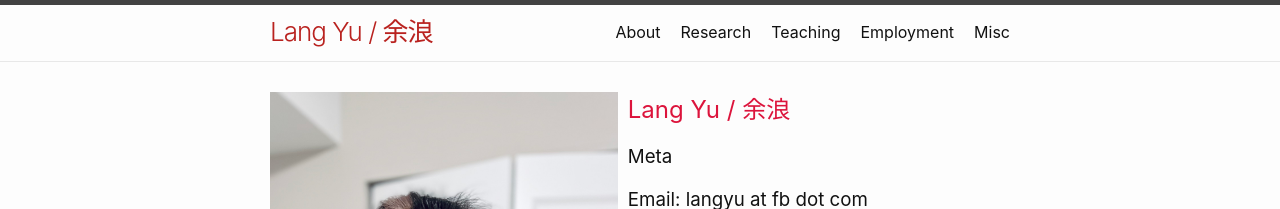
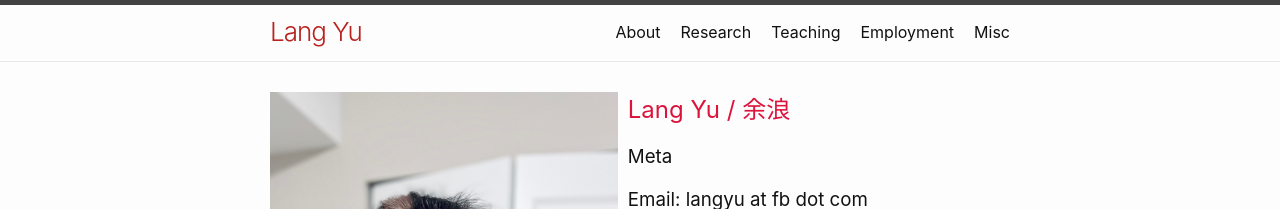
Before and after one commit to yulang/yulang.github.io, a Jekyll site: the page built from index.markdown, in a window 1280 px wide. Shown: the top 209 px of the page. Built offline with Jekyll 4.4.1, drawn with Linux system fonts in a browser that asks for light colours.

Commit message:
update title

```diff
--- a/_config.yml
+++ b/_config.yml
@@ -18,7 +18,7 @@
 # You can create any custom variable you would like, and they will be accessible
 # in the templates via {{ site.myvariable }}.
 
-title: Lang Yu / 余浪
+title: Lang Yu
 email: langyu at fb dot edu
 description: >- # this means to ignore newlines until "baseurl:"
   I am a Research Scientist at Meta. I got my Phd in Computer Science at the University of Chicago. I do research on NLP and machine learning. I love playing badminton and Tetris.
```
